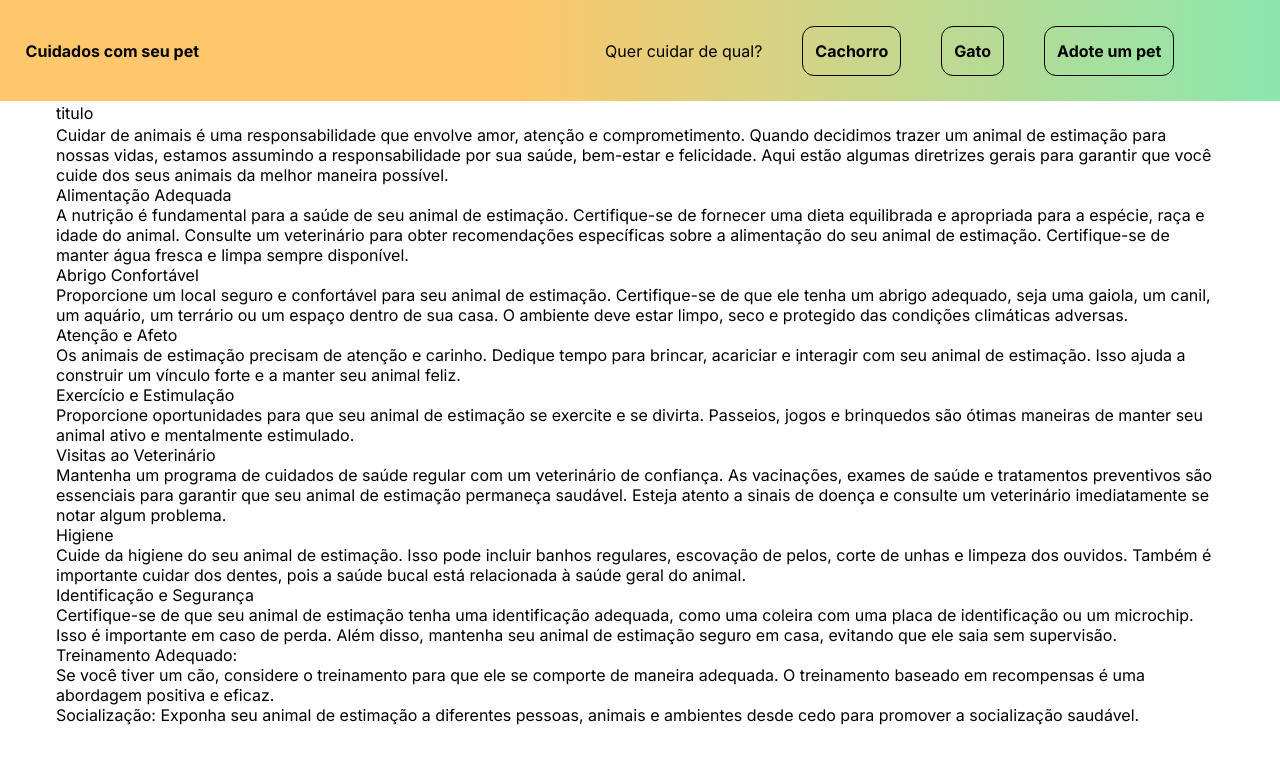
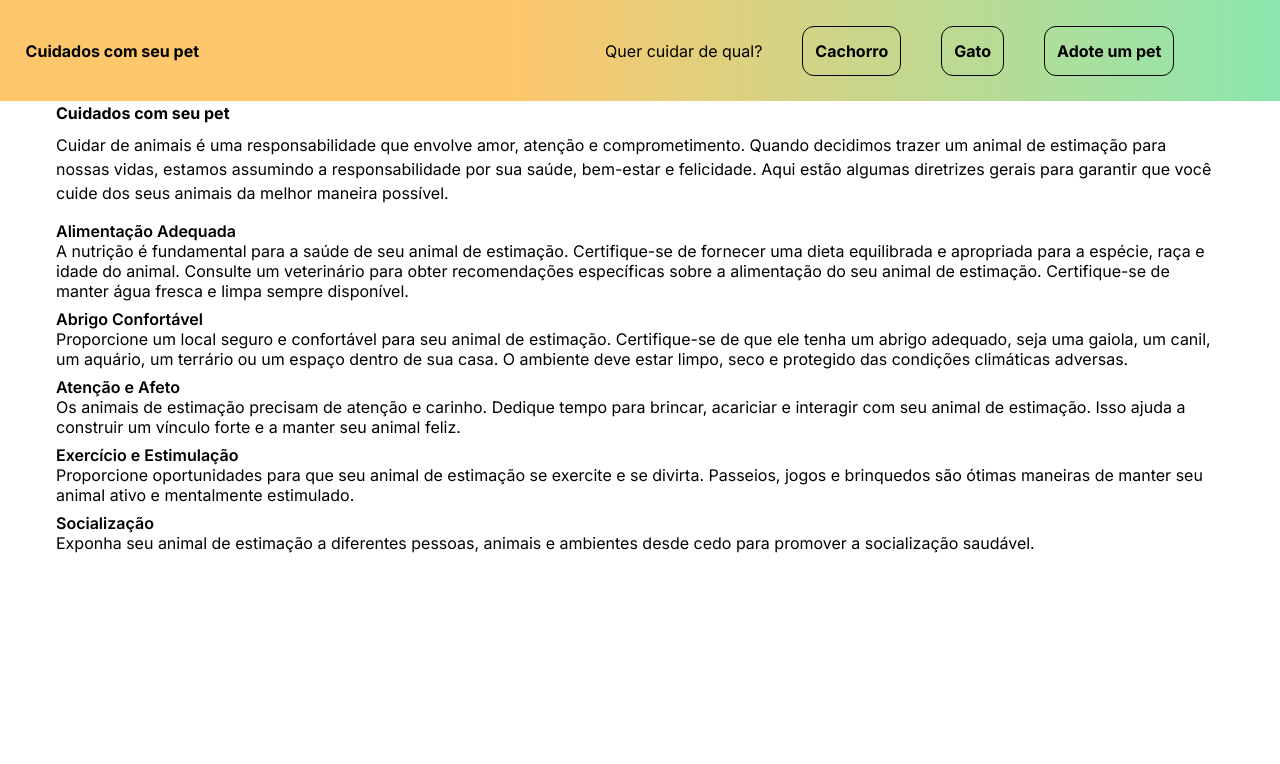
Before and after one commit to PatryckDiasDelfes/next_page_d-2_completion, a Next.js app: page / in a window 1280 px wide. Shown: the top 764 px of the page. Built offline with nearby package versions, Linux system fonts and the light colour scheme.

Commit message:
mudança

```diff
--- a/app/components/Body.tsx
+++ /dev/null
@@ -1,67 +0,0 @@
-
-
-export default function Body() {
-    return (
-        <>
-
-            <body>
-
-                <section className="px-14">
-
-                    <div>
-                        <h1>
-                            titulo
-                        </h1>
-                    </div>
-
-                    <div className="leading-5 pb-24">
-
-                        <span>
-                            Cuidar de animais é uma responsabilidade que envolve amor, atenção e comprometimento. Quando decidimos trazer um animal de estimação para nossas vidas, estamos assumindo a responsabilidade por sua saúde, bem-estar e felicidade. Aqui estão algumas diretrizes gerais para garantir que você cuide dos seus animais da melhor maneira possível.
-                        </span>
-                        <p>
-                            <h1>Alimentação Adequada</h1>
-                            A nutrição é fundamental para a saúde de seu animal de estimação. Certifique-se de fornecer uma dieta equilibrada e apropriada para a espécie, raça e idade do animal. Consulte um veterinário para obter recomendações específicas sobre a alimentação do seu animal de estimação. Certifique-se de manter água fresca e limpa sempre disponível.
-                        </p>
-                        <p>
-                            <h1>Abrigo Confortável</h1>
-                            Proporcione um local seguro e confortável para seu animal de estimação. Certifique-se de que ele tenha um abrigo adequado, seja uma gaiola, um canil, um aquário, um terrário ou um espaço dentro de sua casa. O ambiente deve estar limpo, seco e protegido das condições climáticas adversas.
-                        </p>
-                        <p>
-                            <h1>Atenção e Afeto</h1>
-                            Os animais de estimação precisam de atenção e carinho. Dedique tempo para brincar, acariciar e interagir com seu animal de estimação. Isso ajuda a construir um vínculo forte e a manter seu animal feliz.
-                        </p>
-                        <p>
-                            <h1>Exercício e Estimulação</h1>
-                            Proporcione oportunidades para que seu animal de estimação se exercite e se divirta. Passeios, jogos e brinquedos são ótimas maneiras de manter seu animal ativo e mentalmente estimulado.
-                        </p>
-                        <p>
-                            <h1>Visitas ao Veterinário</h1>
-                            Mantenha um programa de cuidados de saúde regular com um veterinário de confiança. As vacinações, exames de saúde e tratamentos preventivos são essenciais para garantir que seu animal de estimação permaneça saudável. Esteja atento a sinais de doença e consulte um veterinário imediatamente se notar algum problema.
-                        </p>
-                        <p>
-                            <h1> Higiene</h1>
-                            Cuide da higiene do seu animal de estimação. Isso pode incluir banhos regulares, escovação de pelos, corte de unhas e limpeza dos ouvidos. Também é importante cuidar dos dentes, pois a saúde bucal está relacionada à saúde geral do animal.
-                        </p>
-                        <p>
-                            <h1>Identificação e Segurança</h1>
-                            Certifique-se de que seu animal de estimação tenha uma identificação adequada, como uma coleira com uma placa de identificação ou um microchip. Isso é importante em caso de perda. Além disso, mantenha seu animal de estimação seguro em casa, evitando que ele saia sem supervisão.
-                        </p>
-                        <p>
-                           <h1> Treinamento Adequado: </h1>
-                           Se você tiver um cão, considere o treinamento para que ele se comporte de maneira adequada. O treinamento baseado em recompensas é uma abordagem positiva e eficaz.
-                        </p>
-                        <p>
-                            Socialização: Exponha seu animal de estimação a diferentes pessoas, animais e ambientes desde cedo para promover a socialização saudável.
-                        </p>
-
-
-                    </div>
-
-                </section>
-
-            </body>
-
-        </>
-    );
-}
--- /dev/null
+++ b/app/components/batata.tsx
@@ -0,0 +1,25 @@
+
+
+export default function Batata() {
+    return (
+        <>
+
+            <section className="px-14">
+
+                <div>
+
+                    <h1 className="flex pb-2 font-bold">
+                        Cuidados com seu pet
+                    </h1>
+
+                    <span className='flex pb-4'>
+                        Cuidar de animais é uma responsabilidade que envolve amor, atenção e comprometimento. Quando decidimos trazer um animal de estimação para nossas vidas, estamos assumindo a responsabilidade por sua saúde, bem-estar e felicidade. Aqui estão algumas diretrizes gerais para garantir que você cuide dos seus animais da melhor maneira possível.
+                    </span>
+
+                </div>
+
+            </section>
+
+        </>
+    );
+}
--- /dev/null
+++ b/app/components/folderlist.tsx
@@ -0,0 +1,70 @@
+
+export default function Folderlist() {
+    return (
+
+    <>
+
+        <div className="leading-5 pb-24 px-14 ">
+
+            <div className="pb-2">
+
+                <h1 className="font-semibold">
+                    Alimentação Adequada
+                </h1>
+                <span>
+                    A nutrição é fundamental para a saúde de seu animal de estimação. Certifique-se de fornecer uma dieta equilibrada e apropriada para a espécie, raça e idade do animal. Consulte um veterinário para obter recomendações específicas sobre a alimentação do seu animal de estimação. Certifique-se de manter água fresca e limpa sempre disponível.
+                </span>
+
+            </div>
+
+            <div className="pb-2 ">
+
+                <h1 className="font-semibold">
+                    Abrigo Confortável
+                </h1>
+                <span>
+                    Proporcione um local seguro e confortável para seu animal de estimação. Certifique-se de que ele tenha um abrigo adequado, seja uma gaiola, um canil, um aquário, um terrário ou um espaço dentro de sua casa. O ambiente deve estar limpo, seco e protegido das condições climáticas adversas.
+                </span>
+
+            </div>
+
+            <div className="pb-2">
+
+                <h1 className="font-semibold">
+                    Atenção e Afeto
+                </h1>
+                <span>
+                    Os animais de estimação precisam de atenção e carinho. Dedique tempo para brincar, acariciar e interagir com seu animal de estimação. Isso ajuda a construir um vínculo forte e a manter seu animal feliz.
+                </span>
+
+            </div>
+
+            <div className="pb-2">
+
+                <h1 className="font-semibold">
+                    Exercício e Estimulação
+                </h1>
+                <span>
+                    Proporcione oportunidades para que seu animal de estimação se exercite e se divirta. Passeios, jogos e brinquedos são ótimas maneiras de manter seu animal ativo e mentalmente estimulado.
+                </span>
+
+            </div>
+
+            <div className="pb-2">
+
+                <h1 className="font-semibold">
+                    Socialização
+                </h1>
+                <span>
+                    Exponha seu animal de estimação a diferentes pessoas, animais e ambientes desde cedo para promover a socialização saudável.
+                </span>
+
+            </div>
+
+        </div>
+
+    </>
+
+    )
+
+}
--- a/app/page.tsx
+++ b/app/page.tsx
@@ -1,5 +1,6 @@
-import Header from "./components/Header"
-import Body from "./components/Body"
+import Header from "./components/header"
+import Batata from "./components/batata"
+import Folderlist from "./components/folderlist"
 
 export default function Page() {
   return (
@@ -7,7 +8,9 @@ export default function Page() {
 
         <Header/>
 
-        <Body/>
+        <Batata/>
+
+        <Folderlist></Folderlist>
 
     </>
   )
```
Also changed, not shown: app/components/footer.tsx (renamed from app/components/Footer.tsx), app/components/header.tsx (renamed from app/components/Header.tsx), public/Pata.png (added), public/dog.png (added).
